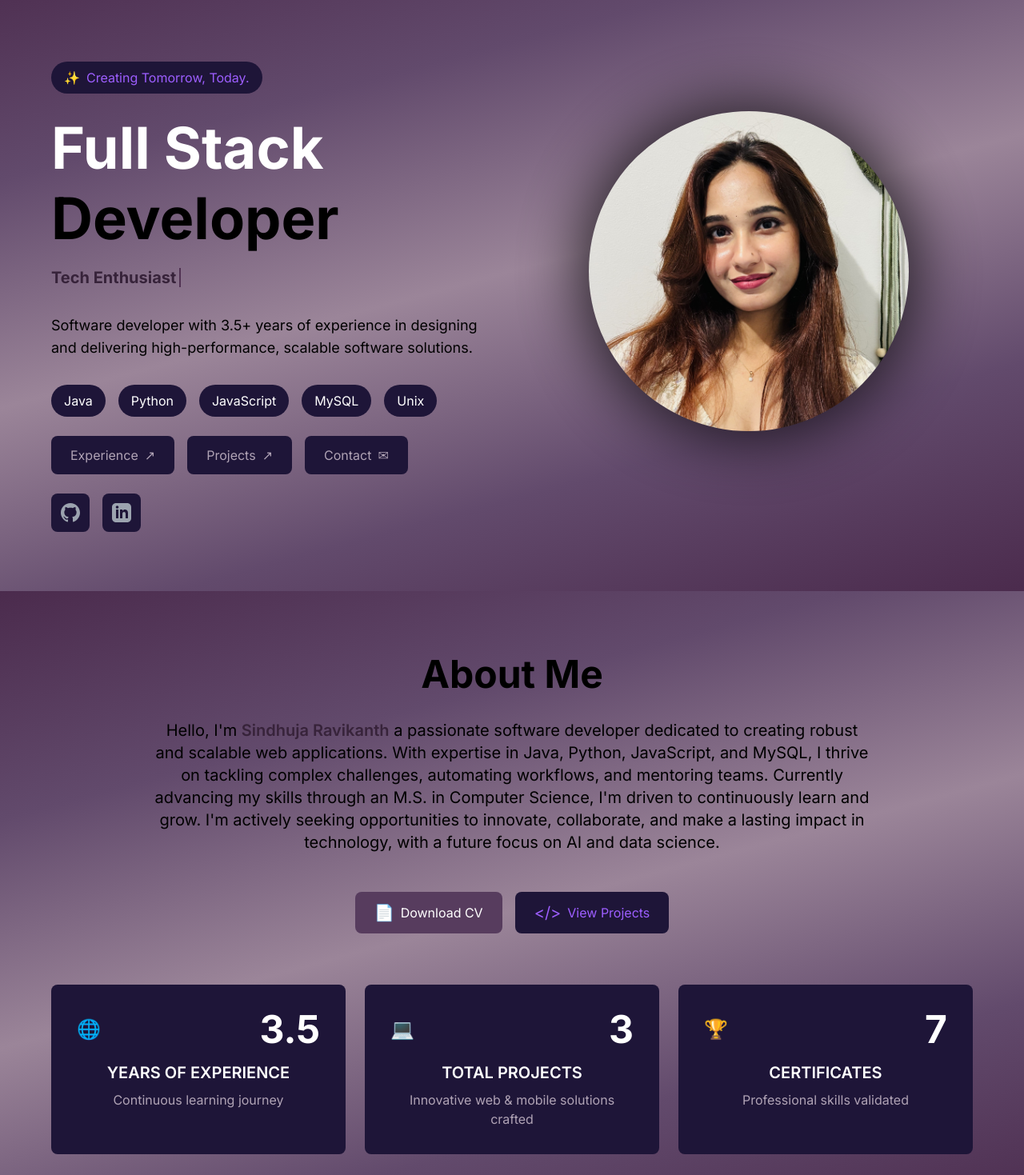
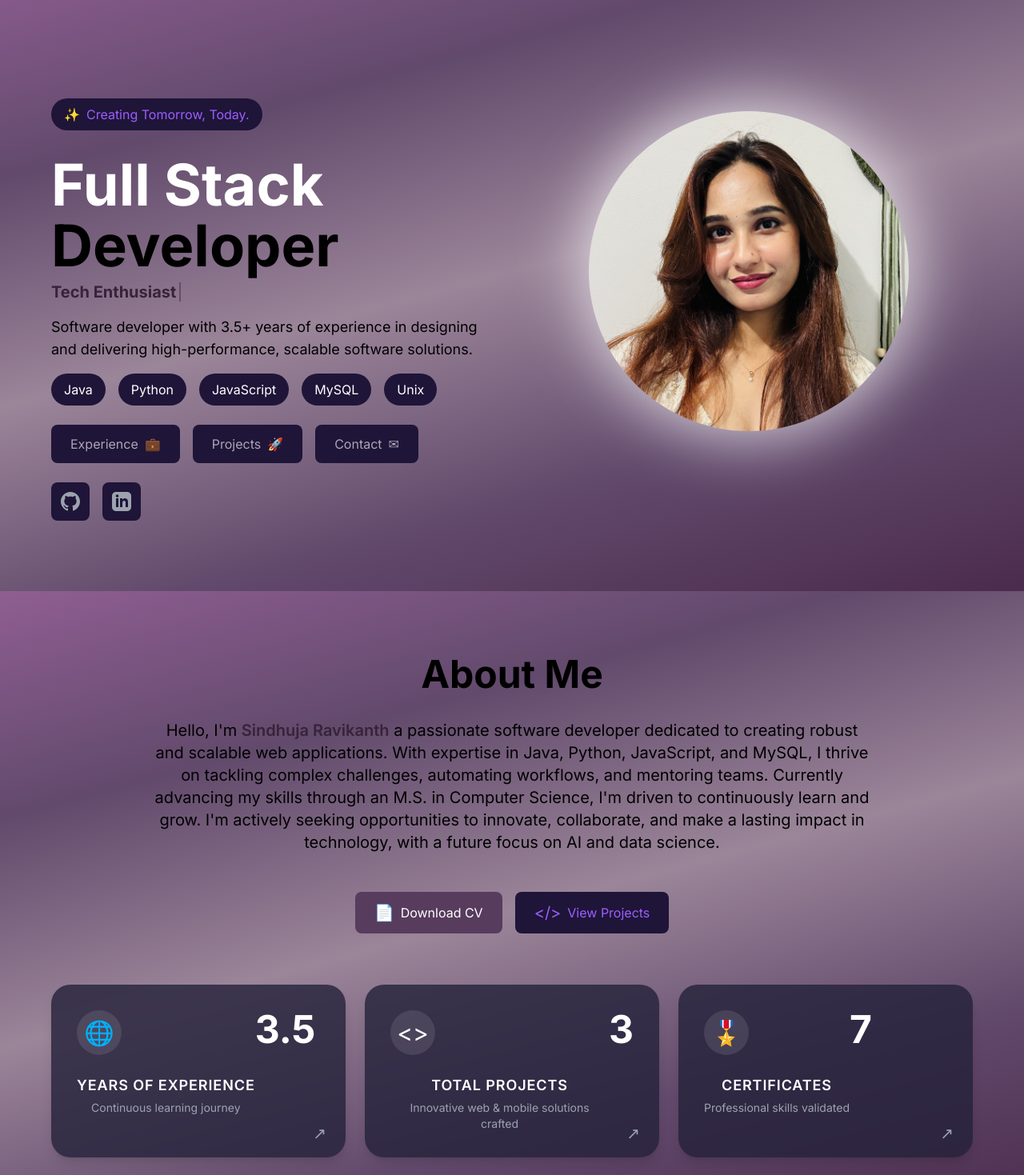
Before and after one commit to SindhujaRavikanth2001/Portfolio, a Next.js app: page / in a window 1280 px wide. Shown: the part 61-1530 px from the top of the page at 80% size. Built offline with nearby package versions, Linux system fonts and the light colour scheme.

Commit message:
Added enhancements and modified contact form

```diff
--- /dev/null
+++ b/app/api/contact/route.ts
@@ -0,0 +1,31 @@
+import { NextRequest, NextResponse } from 'next/server';
+import nodemailer from 'nodemailer';
+
+export async function POST(req: NextRequest) {
+  const { name, email, message } = await req.json();
+
+  if (!name || !email || !message) {
+    return NextResponse.json({ error: 'Missing fields' }, { status: 400 });
+  }
+
+  const transporter = nodemailer.createTransport({
+    service: 'gmail',
+    auth: {
+      user: process.env.CONTACT_EMAIL,
+      pass: process.env.CONTACT_EMAIL_PASSWORD,
+    },
+  });
+
+  try {
+    await transporter.sendMail({
+      from: process.env.CONTACT_EMAIL,
+      to: 'tcp.sindhuja@gmail.com',
+      subject: `Portfolio Contact: ${name}`,
+      text: `Name: ${name}\nEmail: ${email}\n\n${message}`,
+      replyTo: email,
+    });
+    return NextResponse.json({ success: true });
+  } catch (error) {
+    return NextResponse.json({ error: 'Failed to send email' }, { status: 500 });
+  }
+}
--- a/app/globals.css
+++ b/app/globals.css
@@ -7,7 +7,7 @@
   --dark-bg: #0F0817;
   --card-bg: #1E1538;
   --card-hover: #2A1B4A;
-  --bg-color-1: #4B2B4D;  /* Deep purple */
+  --bg-color-1: #8f5e92;  /* Deep purple */
   --bg-color-2: #624A6C;  /* Medium purple */
   --bg-color-3: #9B8599;  /* Mauve purple */
   --bg-color-4: #624A6C;  /* Light lavender */
@@ -64,12 +64,12 @@ body {
 }
 
 ::-webkit-scrollbar-thumb {
-  background: var(--purple-primary);
+  background: #573C5E;
   border-radius: 5px;
 }
 
 ::-webkit-scrollbar-thumb:hover {
-  background: var(--card-hover);
+  background: #573C5E;
 }
 
 /* Additional custom styles */
--- a/components/About.tsx
+++ b/components/About.tsx
@@ -58,49 +58,80 @@ const About = () => {
             </div>
 
             <div className="grid grid-cols-1 sm:grid-cols-2 md:grid-cols-3 gap-4 md:gap-6">
-            <motion.div
+              {/* YEARS OF EXPERIENCE */}
+              <motion.button
+                type="button"
                 initial={{ opacity: 0, y: 20 }}
                 whileInView={{ opacity: 1, y: 0 }}
                 viewport={{ once: true }}
                 transition={{ duration: 0.5, delay: 0.4 }}
-                className="bg-[#1E1538] p-6 md:p-8 rounded-lg"
+                className="relative bg-[#23213a]/80 rounded-3xl p-6 md:p-8 flex flex-col justify-between shadow-lg min-h-[200px] focus:outline-none focus:ring-2 focus:ring-[#9D5EFF] cursor-pointer"
+                onClick={() => handlePortfolioTabClick('experience')}
               >
-                <div className="flex items-center justify-between mb-4">
-                  <span className="text-xl md:text-2xl text-white">🌐</span>
+                <div className="flex items-start justify-between">
+                  <div className="flex flex-col items-start gap-4">
+                    <div className="bg-white/10 rounded-full w-14 h-14 flex items-center justify-center mb-2">
+                      <span className="text-3xl text-white">🌐</span>
+                    </div>
+                    <div>
+                      <h3 className="uppercase text-white text-base md:text-lg font-semibold tracking-wider">Years of Experience</h3>
+                      <p className="text-gray-400 text-xs md:text-sm mt-1">Continuous learning journey</p>
+                    </div>
+                  </div>
                   <span className="text-4xl md:text-5xl font-bold text-white">3.5</span>
                 </div>
-                <h3 className="text-lg md:text-xl font-semibold mb-2 text-white">YEARS OF EXPERIENCE</h3>
-                <p className="text-[#b0a3b5] text-sm md:text-base">Continuous learning journey</p>
-              </motion.div>
-              <motion.div
+                <span className="absolute bottom-4 right-6 text-gray-400 text-xl">↗</span>
+              </motion.button>
+
+              {/* TOTAL PROJECTS */}
+              <motion.button
+                type="button"
                 initial={{ opacity: 0, y: 20 }}
                 whileInView={{ opacity: 1, y: 0 }}
                 viewport={{ once: true }}
                 transition={{ duration: 0.5, delay: 0.2 }}
-                className="bg-[#1E1538] p-6 md:p-8 rounded-lg"
+                className="relative bg-[#23213a]/80 rounded-3xl p-6 md:p-8 flex flex-col justify-between shadow-lg min-h-[200px] focus:outline-none focus:ring-2 focus:ring-[#9D5EFF] cursor-pointer"
+                onClick={() => handlePortfolioTabClick('projects')}
               >
-                <div className="flex items-center justify-between mb-4">
-                  <span className="text-xl md:text-2xl text-white">💻</span>
+                <div className="flex items-start justify-between">
+                  <div className="flex flex-col items-start gap-4">
+                    <div className="bg-white/10 rounded-full w-14 h-14 flex items-center justify-center mb-2">
+                      <span className="text-3xl text-white">&lt;&gt;</span>
+                    </div>
+                    <div>
+                      <h3 className="uppercase text-white text-base md:text-lg font-semibold tracking-wider">Total Projects</h3>
+                      <p className="text-gray-400 text-xs md:text-sm mt-1">Innovative web & mobile solutions crafted</p>
+                    </div>
+                  </div>
                   <span className="text-4xl md:text-5xl font-bold text-white">3</span>
                 </div>
-                <h3 className="text-lg md:text-xl font-semibold mb-2 text-white">TOTAL PROJECTS</h3>
-                <p className="text-[#b0a3b5] text-sm md:text-base">Innovative web & mobile solutions crafted</p>
-              </motion.div>
+                <span className="absolute bottom-4 right-6 text-gray-400 text-xl">↗</span>
+              </motion.button>
 
-              <motion.div
+              {/* CERTIFICATES */}
+              <motion.button
+                type="button"
                 initial={{ opacity: 0, y: 20 }}
                 whileInView={{ opacity: 1, y: 0 }}
                 viewport={{ once: true }}
                 transition={{ duration: 0.5, delay: 0.3 }}
-                className="bg-[#1E1538] p-6 md:p-8 rounded-lg"
+                className="relative bg-[#23213a]/80 rounded-3xl p-6 md:p-8 flex flex-col justify-between shadow-lg min-h-[200px] focus:outline-none focus:ring-2 focus:ring-[#9D5EFF] cursor-pointer"
+                onClick={() => handlePortfolioTabClick('certificates')}
               >
-                <div className="flex items-center justify-between mb-4">
-                  <span className="text-xl md:text-2xl text-white">🏆</span>
+                <div className="flex items-start justify-between">
+                  <div className="flex flex-col items-start gap-4">
+                    <div className="bg-white/10 rounded-full w-14 h-14 flex items-center justify-center mb-2">
+                      <span className="text-3xl text-white">🎖️</span>
+                    </div>
+                    <div>
+                      <h3 className="uppercase text-white text-base md:text-lg font-semibold tracking-wider">Certificates</h3>
+                      <p className="text-gray-400 text-xs md:text-sm mt-1">Professional skills validated</p>
+                    </div>
+                  </div>
                   <span className="text-4xl md:text-5xl font-bold text-white">7</span>
                 </div>
-                <h3 className="text-lg md:text-xl font-semibold mb-2 text-white">CERTIFICATES</h3>
-                <p className="text-[#b0a3b5] text-sm md:text-base">Professional skills validated</p>
-              </motion.div>
+                <span className="absolute bottom-4 right-6 text-gray-400 text-xl">↗</span>
+              </motion.button>
             </div>
           </motion.div>
         </div>
--- a/components/Hero.tsx
+++ b/components/Hero.tsx
@@ -37,24 +37,24 @@ const Hero = () => {
             animate={{ opacity: 1, y: 0 }}
             transition={{ duration: 0.5 }}
           >
-            <div className="inline-flex items-center gap-2 bg-[#1E1538] rounded-full px-4 py-2 mb-6 md:mb-8 mt-16">
+            <div className="inline-flex items-center gap-2 bg-[#1E1538] rounded-full px-4 py-2 mb-6 md:mb-8 mt-24">
               <span className="text-[#9D5EFF]">✨</span>
               <span className="text-[#9D5EFF]">Creating Tomorrow, Today.</span>
             </div>
 
-            <h1 className="text-4xl sm:text-5xl md:text-7xl font-bold mb-2 md:mb-4">
+            <h1 className="text-4xl sm:text-5xl md:text-7xl font-bold mb-0 md:mb-1">
               Full Stack
             </h1>
 
-            <h2 className="text-4xl sm:text-5xl md:text-7xl font-bold text-black mb-4 md:mb-6">
+            <h2 className="text-4xl sm:text-5xl md:text-7xl font-bold text-black mb-1 md:mb-2">
               Developer
             </h2>
 
-            <div className="mb-6 md:mb-8">
+            <div className="mb-2 md:mb-4">
               <TypewriterText className="text-[#37233a]" />
             </div>
 
-            <p className="text-black text-base md:text-lg max-w-2xl mb-6 md:mb-8">
+            <p className="text-black text-base md:text-lg max-w-2xl mb-2 md:mb-4">
               Software developer with 3.5+ years of experience in designing and delivering high-performance, scalable software solutions.
             </p>
 
@@ -72,13 +72,13 @@ const Hero = () => {
                   onClick={() => handlePortfolioTabClick('experience')}
                   className="px-4 py-2.5 md:px-6 md:py-3 bg-[#1E1538] text-[#b0a3b5] rounded-lg hover:bg-[#2A1B4A] transition-colors flex items-center gap-2 text-sm md:text-base"
                 >
-                  Experience <span>↗</span>
+                  Experience <span>💼</span>
                 </button>
                 <button
                   onClick={() => handlePortfolioTabClick('projects')}
                   className="px-4 py-2.5 md:px-6 md:py-3 bg-[#1E1538] text-[#b0a3b5] rounded-lg hover:bg-[#2A1B4A] transition-colors flex items-center gap-2 text-sm md:text-base"
                 >
-                  Projects <span>↗</span>
+                  Projects <span>🚀</span>
                 </button>
                 <button
                   onClick={() => scrollToSection('contact')}
@@ -107,7 +107,7 @@ const Hero = () => {
           >
             <div className="relative w-[400px] h-[400px]">
               {/* Gradient Shadow */}
-              <div className="absolute -inset-2 rounded-full bg-gradient-to-r from-black via-black to-black opacity-75 blur-2xl"></div>
+              <div className="absolute -inset-2 rounded-full bg-gradient-to-r from-white via-white to-white opacity-75 blur-2xl"></div>
               {/* Profile Picture Container */}
               <div className="relative w-full h-full rounded-full overflow-hidden bg-[#1E1538]">
                 <Image
--- a/package.json
+++ b/package.json
@@ -16,6 +16,7 @@
     "autoprefixer": "^10.4.17",
     "framer-motion": "^11.18.2",
     "next": "14.1.0",
+    "nodemailer": "^6.10.1",
     "portfolio": "file:",
     "postcss": "^8.4.35",
     "react": "^18.2.0",
```
Also changed, not shown: components/Contact.tsx (+133 -60 lines), 1 other file (tests, documents, lock files or other folders).
